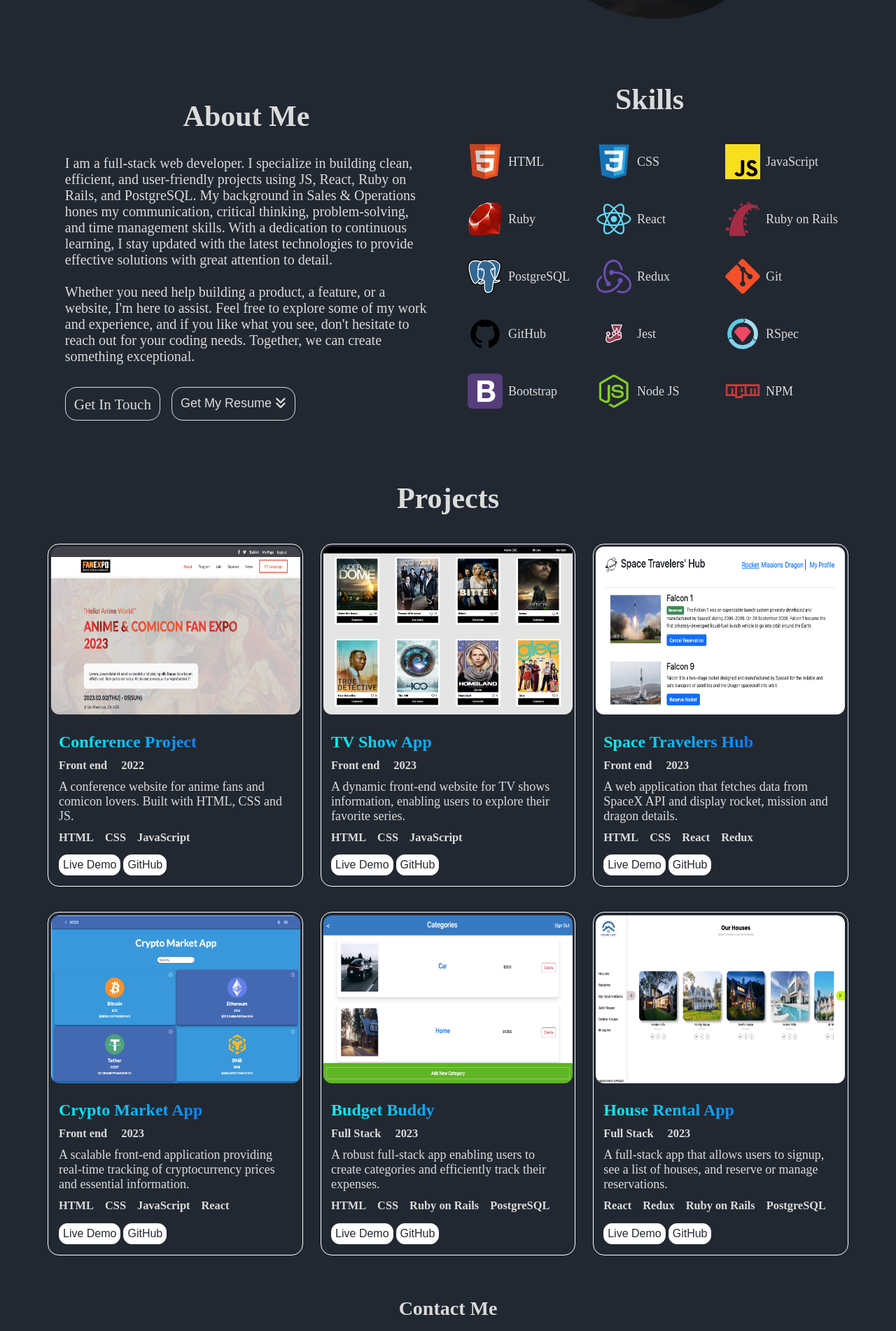
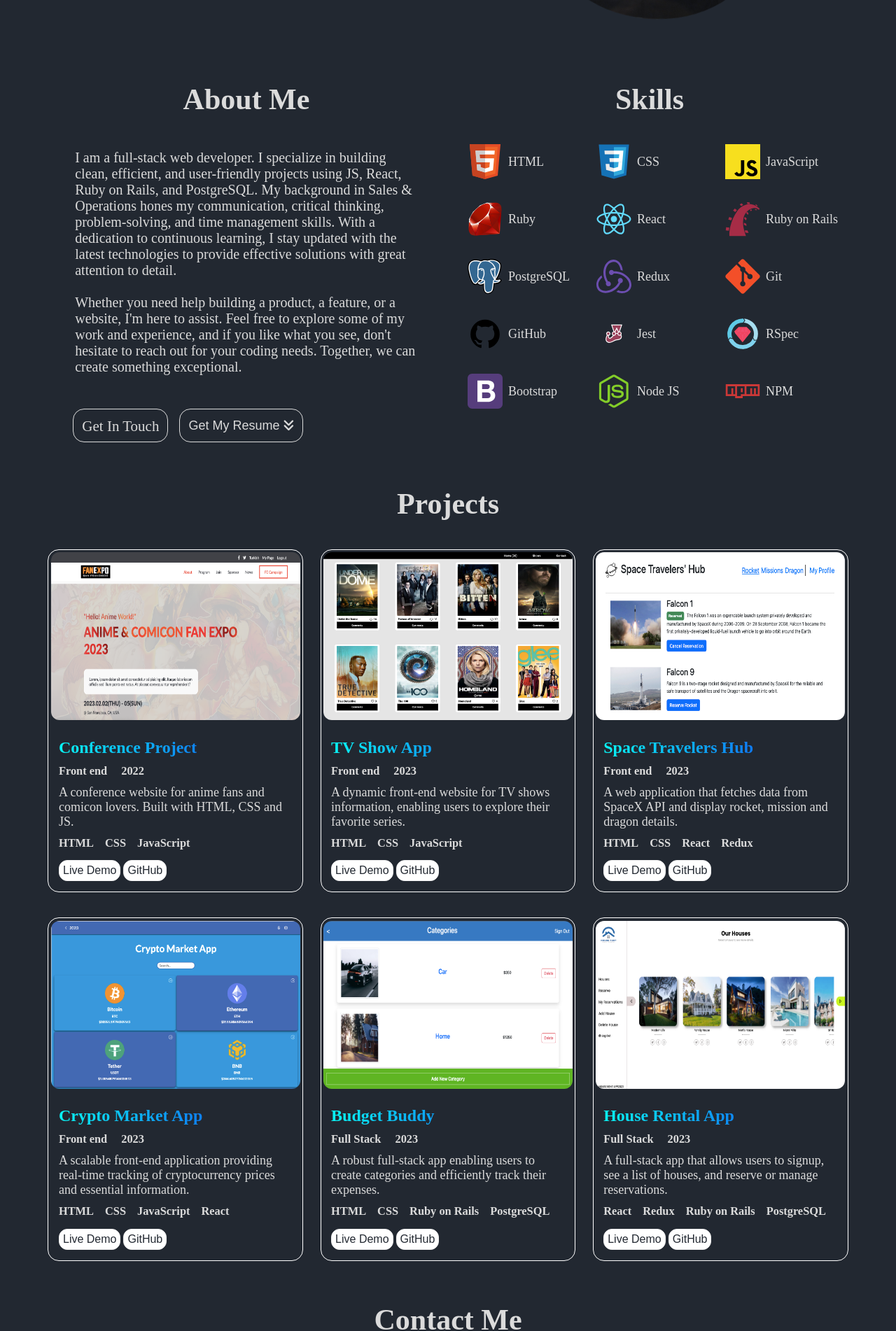
Before and after one commit to mertkantaroglu/Portfolio-Project, a website: page index.html in a window 1280 px wide. Shown: the part 353-2255 px from the top of the page at 70% size. Drawn offline with Linux system fonts and the light colour scheme.

Commit message:
Update styling

```diff
--- a/styles.css
+++ b/styles.css
@@ -69,14 +69,6 @@ body {
   flex-direction: column;
 }
 
-/* .navbar {
-  display: block;
-  width: 18px;
-  height: 3px;
-  margin: 3px;
-  background-color: whitesmoke;
-} */
-
 .nav-links {
   text-decoration: none;
   visibility: visible;
@@ -119,7 +111,7 @@ body {
 .title {
   text-align: center;
   animation: title 0.5s ease-in-out both;
-  margin: 0 5%;
+  margin: 5% 5% 0;
 }
 
 @keyframes title {
@@ -147,7 +139,7 @@ body {
   color: #dbdbdb;
 }
 
-.intro p {
+.about-section {
   margin-bottom: 2rem;
 }
 
@@ -194,6 +186,19 @@ body {
   transition: 500ms ease-in-out;
 }
 
+.about-section {
+  animation: about-slide 0.5s linear both;
+}
+
+@keyframes about-slide {
+  0% {
+    transform: translateX(-100px);
+  }
+  100% {
+    transform: translateX(0);
+  }
+}
+
 .about-title, .skills-title, .projects-title {
   font-size: 24px;
   text-align: center;
@@ -213,6 +218,16 @@ body {
   gap: 1rem;
   margin: 4rem auto 2rem;
   justify-content: center;
+  animation: skills-slide 0.5s linear both;
+}
+
+@keyframes skills-slide {
+  0% {
+    transform: translateX(100px);
+  }
+  100% {
+    transform: translateX(0);
+  }
 }
 
 .skills-list {
@@ -336,16 +351,6 @@ body {
   transition: 500ms ease-in-out;
 }
 
-.about-section {
-  margin-top: 1rem;
-}
-
-.about-detail {
-  width: 65%;
-  margin: auto;
-  font-size: 18px;
-}
-
 .end-social-media-icons {
   justify-content: center;
 }
@@ -430,7 +435,7 @@ body {
 .contact-title {
   text-align: center;
   margin: 3rem 0 1rem;
-  font-size: 28px;
+  font-size: 36px;
 }
 
 .contact-info {
@@ -448,43 +453,18 @@ body {
   font-weight: bold;
 }
 
-/* .mobile-menu {
-  display: flex;
-  flex-direction: column;
-  width: 100%;
-  background-color: #959fff;
-  position: fixed;
-  z-index: 1;
-  margin-top: -2%;
-  display: flex;
-  height: 105vh;
-  margin: -4% 0 0;
-} */
-
-.mobile-menu-links {
+.mobile-menu-cancel {
   display: none;
-
-  /* text-decoration: none;
-  padding-left: 2.5rem;
-  margin-top: 10%;
-  width: 100%;
-  font-family: 'Poppins', sans-serif;
-  font-style: normal;
-  font-weight: 600;
-  font-size: 32px;
-  line-height: 44px;
-  align-items: center;
-  color: #fff; */
 }
 
-.mobile-menu-cancel {
+.menu-links {
   display: none;
 }
 
 footer {
   text-align: center;
   margin: 1rem auto;
-  font-size: 14px;
+  font-size: 18px;
   width: 80%;
 }
 
@@ -515,10 +495,6 @@ footer {
     height: 4rem;
     margin: 0 4% 0 6%;
   }
-
-  /* .navbar {
-    visibility: hidden;
-  } */
 
   .nav-links {
     text-decoration: none;
@@ -557,6 +533,7 @@ footer {
 
   .intro {
     flex: 50%;
+    margin: 0;
   }
 
   .intro-container {
@@ -572,9 +549,9 @@ footer {
     height: 3rem;
   }
 
-  .intro p {
-    width: 90%;
-    margin: 2rem auto;
+  .about-section {
+    width: 85%;
+    margin: 3rem auto;
     font-size: 20px;
     text-align: start;
   }
@@ -608,9 +585,13 @@ footer {
     margin-bottom: 1rem;
   }
 
+  .contact-title {
+    font-size: 42px;
+  }
+
   .connect-btns {
     justify-content: flex-start;
-    margin-left: 5%;
+    margin-left: 7%;
   }
 
   .skills-container {
@@ -673,10 +654,6 @@ footer {
     font-size: 16px;
   }
 
-  .about-section {
-    margin-top: 1rem;
-  }
-
   .resume-button {
     margin: 0;
     height: 3rem;
```
Also changed, not shown: Images/npm (1).svg (deleted).
